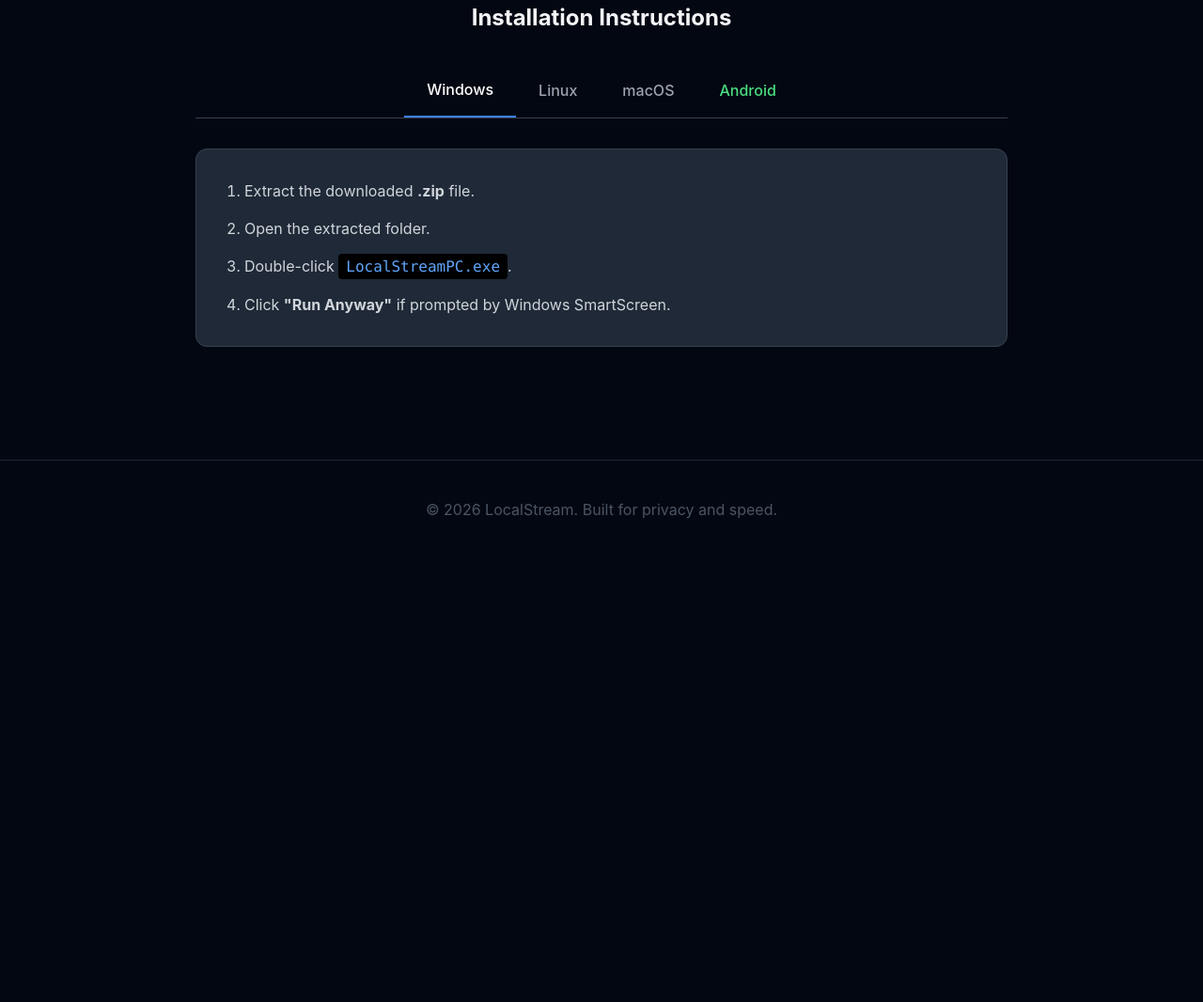
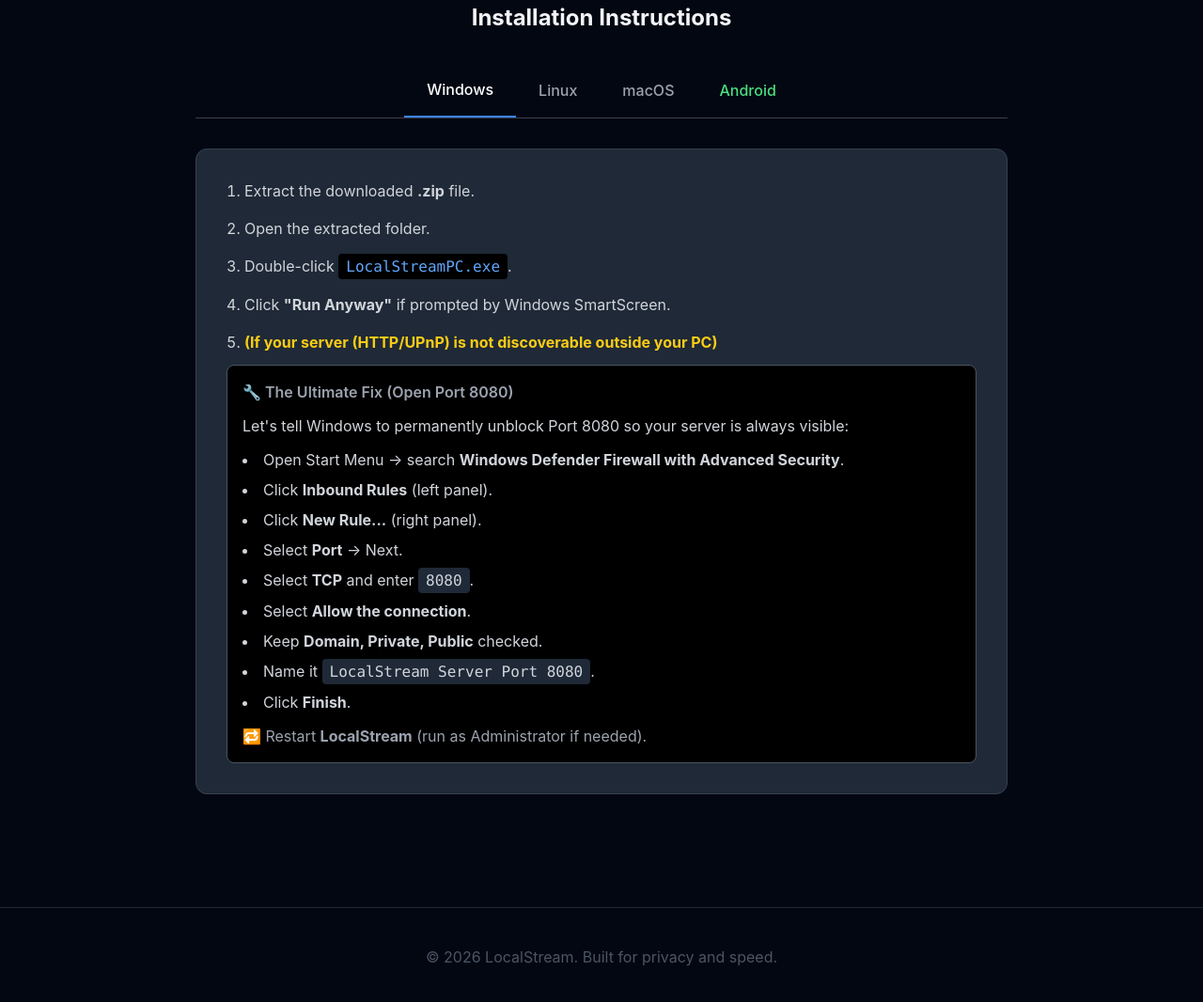
Before and after one commit to manjeetdeswal/Local-Stream-Upnp---Http-Server-, a plain HTML site: page index.html in a window 1280 px wide. Shown: the part 2600-3666 px from the top of the page at 94% size. Before the commit the page ends 3194 px from the top, so only its background shows below. Drawn offline with nearby package versions, Linux system fonts and the light colour scheme.

Commit message:
Update index.html

```diff
--- a/index.html
+++ b/index.html
@@ -233,9 +233,32 @@
         <li>Open the extracted folder.</li>
         <li>Double-click <code class="bg-black px-2 py-1 rounded text-blue-400">LocalStreamPC.exe</code>.</li>
         <li>Click <strong>"Run Anyway"</strong> if prompted by Windows SmartScreen.</li>
+
+        <li class="mt-6">
+            <strong class="text-yellow-400">(If your server (HTTP/UPnP) is not discoverable outside your PC)</strong>
+            <div class="mt-3 p-4 bg-black rounded-lg border border-gray-600">
+                <p class="mb-3 text-gray-400 font-semibold">🔧 The Ultimate Fix (Open Port 8080)</p>
+                <p class="mb-3">Let's tell Windows to permanently unblock Port 8080 so your server is always visible:</p>
+
+                <ul class="list-disc list-inside space-y-2">
+                    <li>Open Start Menu → search <strong>Windows Defender Firewall with Advanced Security</strong>.</li>
+                    <li>Click <strong>Inbound Rules</strong> (left panel).</li>
+                    <li>Click <strong>New Rule...</strong> (right panel).</li>
+                    <li>Select <strong>Port</strong> → Next.</li>
+                    <li>Select <strong>TCP</strong> and enter <code class="bg-gray-800 px-2 py-1 rounded">8080</code>.</li>
+                    <li>Select <strong>Allow the connection</strong>.</li>
+                    <li>Keep <strong>Domain, Private, Public</strong> checked.</li>
+                    <li>Name it <code class="bg-gray-800 px-2 py-1 rounded">LocalStream Server Port 8080</code>.</li>
+                    <li>Click <strong>Finish</strong>.</li>
+                </ul>
+
+                <p class="mt-3 text-gray-400">
+                    🔁 Restart <strong>LocalStream</strong> (run as Administrator if needed).
+                </p>
+            </div>
+        </li>
     </ol>
 </div>
-
             <div id="content-linux" class="hidden bg-card p-8 rounded-xl border border-gray-700">
                 <div class="bg-black p-4 rounded-lg font-mono text-sm text-green-400 mb-4">
 
```
Lines whose indentation alone changed are shown as unchanged.
